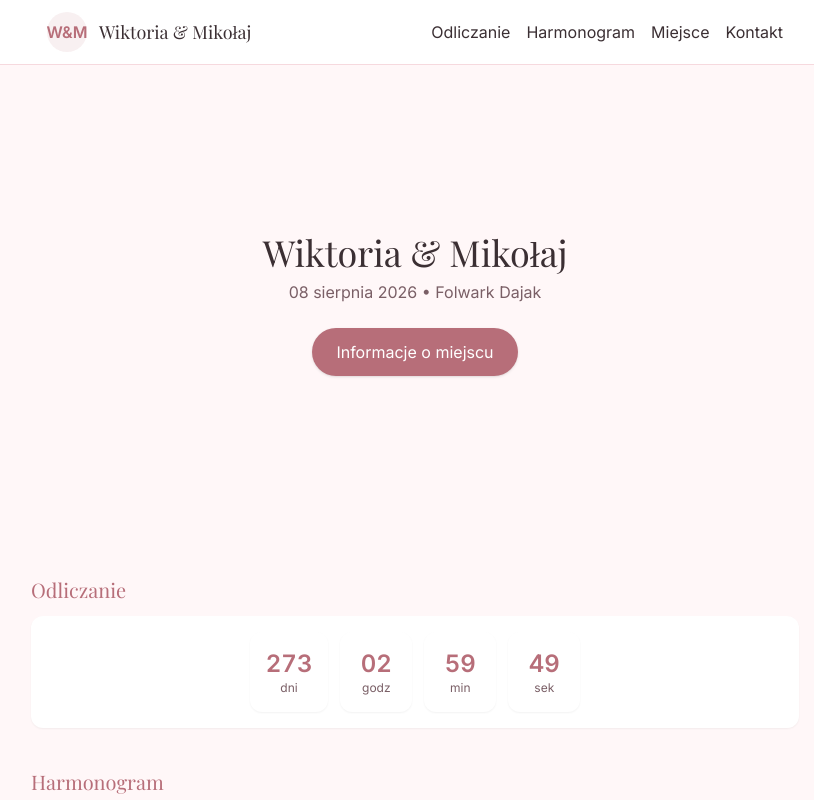
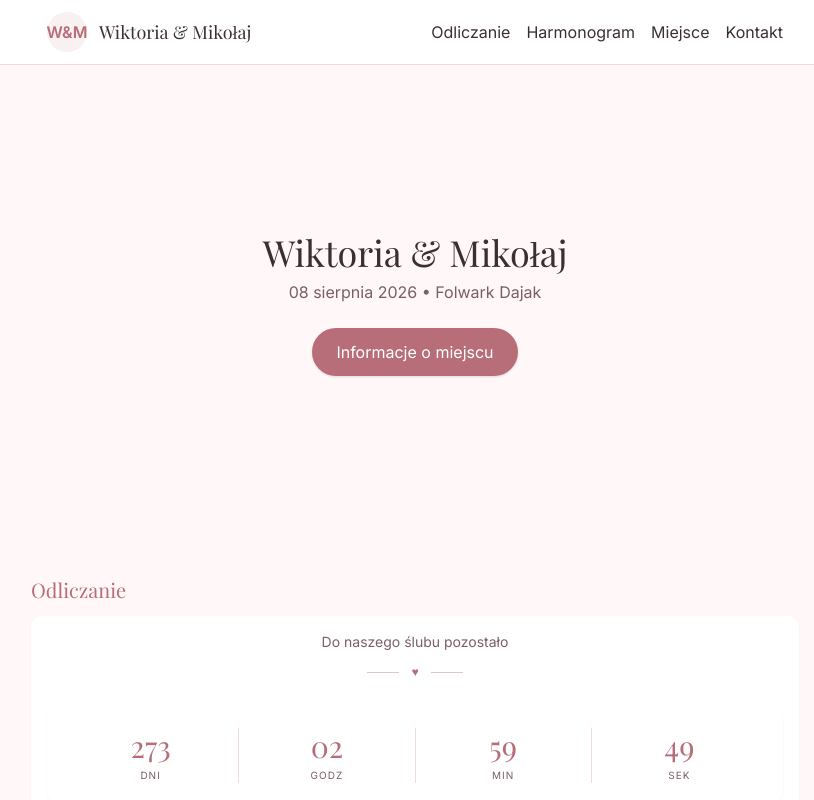
Before and after one commit to mikolaj-hirsz/wesele, a React (Vite) app: page / in a window 1280 px wide. Shown: the top 800 px of the page, without its empty margins (225-1039 px from the left). Built offline with nearby package versions, Linux system fonts and the light colour scheme.

Commit message:
countdown UI improvement

```diff
--- a/src/components/Countdown.tsx
+++ b/src/components/Countdown.tsx
@@ -22,13 +22,15 @@ function calculate(target: Date): TimeLeft {
 	};
 }
 
-function TimeBox({ label, value }: { label: string; value: number }) {
+function Segment({ value, label }: { value: number; label: string }) {
 	return (
-    <div className="card-romantic min-w-[72px] text-center">
-      <div className="text-2xl font-semibold text-romantic-primary tabular-nums">
+		<div className="flex flex-col items-center flex-1">
+			<div className="text-3xl font-heading text-romantic-primary tabular-nums">
 				{String(value).padStart(2, "0")}
 			</div>
-      <div className="text-xs text-muted">{label}</div>
+			<div className="text-[10px] uppercase tracking-widest text-romantic-muted mt-1">
+				{label}
+			</div>
 		</div>
 	);
 }
@@ -42,11 +44,36 @@ export default function Countdown({ targetDate }: Props) {
 	}, [targetDate]);
 
 	return (
-    <div className="flex justify-center gap-3">
-      <TimeBox label="dni" value={time.days} />
-      <TimeBox label="godz" value={time.hours} />
-      <TimeBox label="min" value={time.minutes} />
-      <TimeBox label="sek" value={time.seconds} />
+		<div className="text-center">
+			{/* TITLE */}
+			<p className="text-romantic-muted text-sm mb-3">
+				Do naszego ślubu pozostało
+			</p>
+
+			{/* SEPARATOR (ZOSTAJE) */}
+			<div className="flex items-center justify-center gap-3 mb-6">
+				<span className="h-px w-8 bg-romantic-primary/40" />
+				<span className="text-romantic-primary text-xs">♥</span>
+				<span className="h-px w-8 bg-romantic-primary/40" />
+			</div>
+
+			{/* COUNTDOWN BLOCK */}
+			<div
+				className="
+          bg-romantic-surface
+          rounded-2xl
+          shadow-sm
+          px-4 py-6
+          flex
+          divide-x
+          divide-romantic-secondary
+        "
+			>
+				<Segment label="dni" value={time.days} />
+				<Segment label="godz" value={time.hours} />
+				<Segment label="min" value={time.minutes} />
+				<Segment label="sek" value={time.seconds} />
+			</div>
 		</div>
 	);
 }
```
Lines whose indentation alone changed are shown as unchanged.
